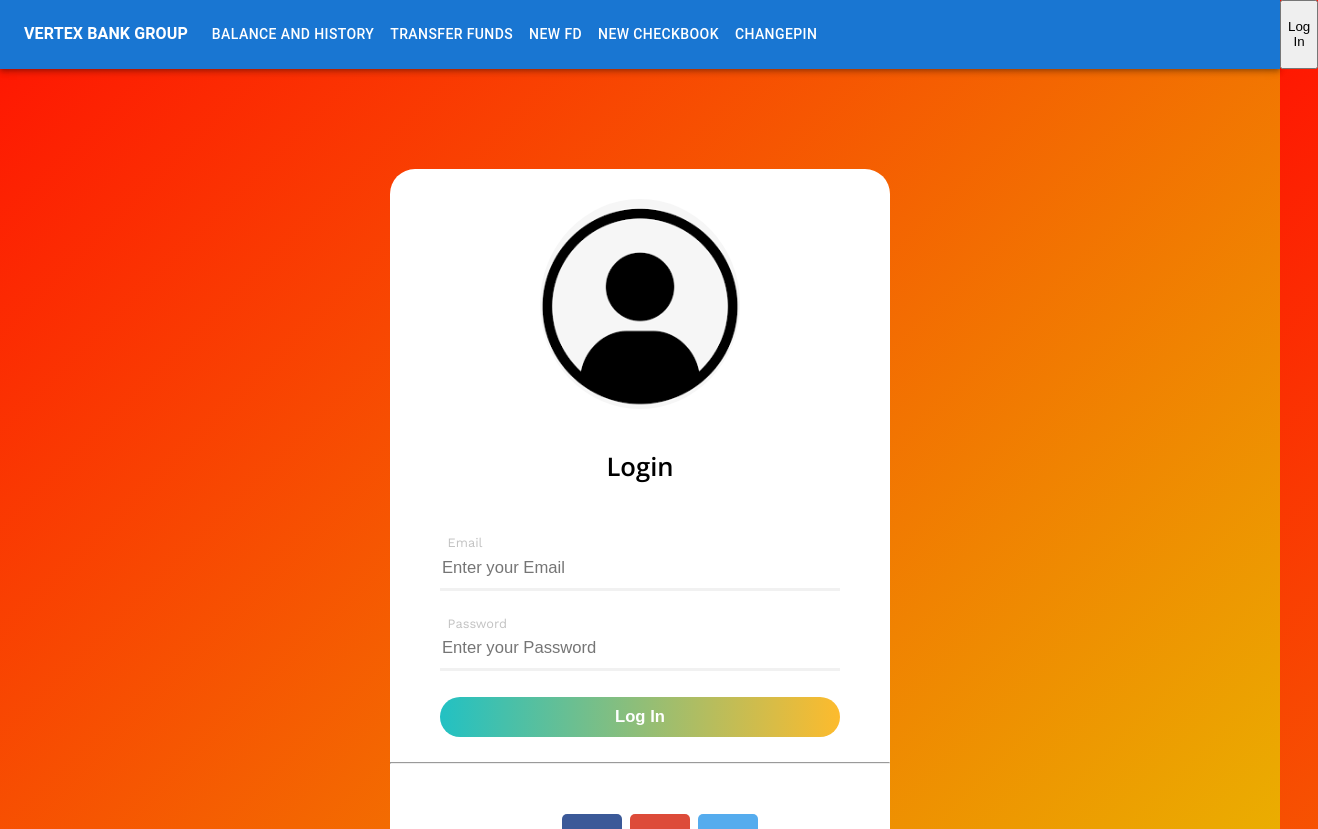
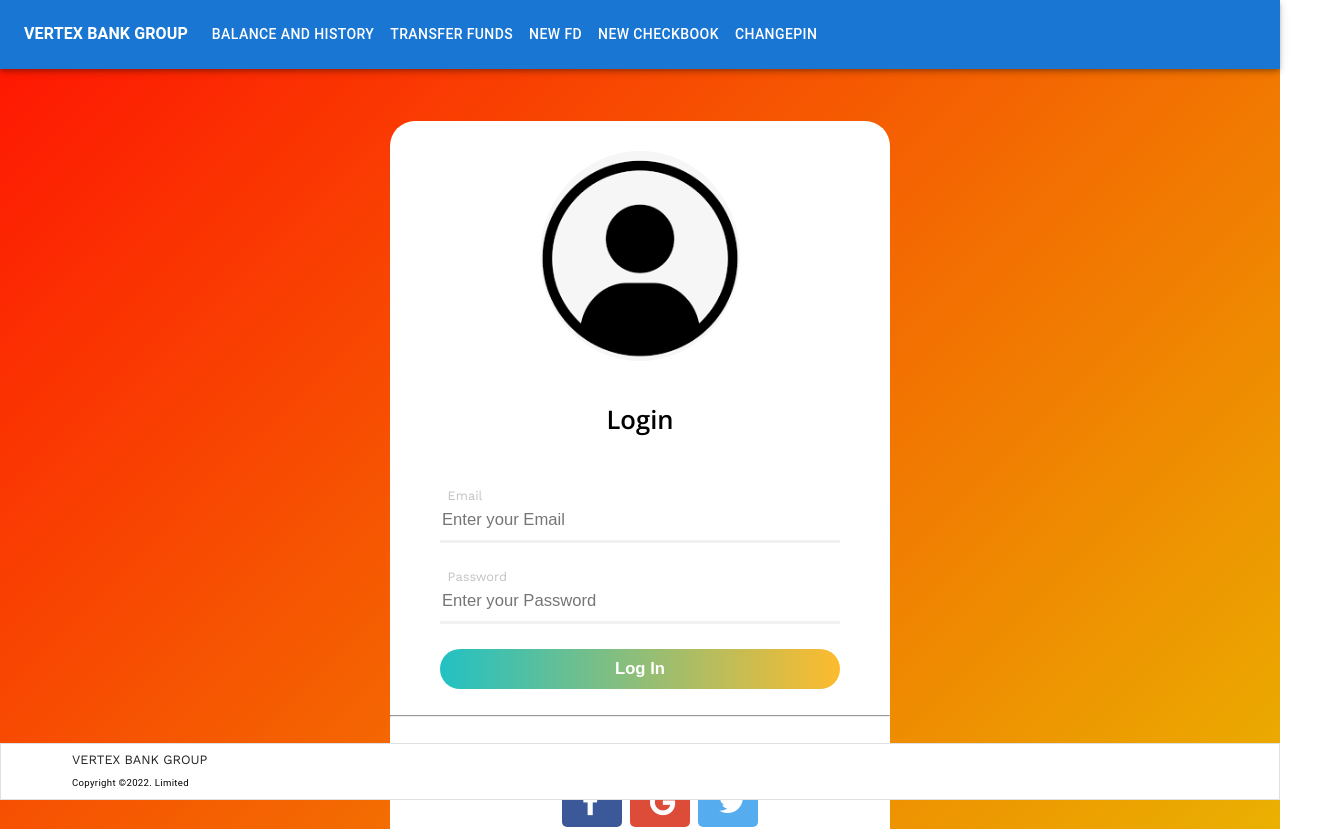
Before and after one commit to madalatrivedh20/Online-Banking-Capstone, a React (Create React App) app: page /login in a window 1280 px wide. Shown: the top 829 px of the page, 1318 px wide, since content can reach past the window. Built offline with nearby package versions, Linux system fonts and the light colour scheme; data requests are answered from the project's data file.

Commit message:
added footer

```diff
--- a/package.json
+++ b/package.json
@@ -14,6 +14,7 @@
     "firebase": "^9.13.0",
     "localforage": "^1.10.0",
     "match-sorter": "^6.3.1",
+    "mui-image": "^1.0.7",
     "react": "^18.2.0",
     "react-dom": "^18.2.0",
     "react-router-dom": "^6.4.3",
--- a/src/App.js
+++ b/src/App.js
@@ -11,6 +11,7 @@ import Navbar from './components/Navbar';
 import NewFD from './components/NewFD';
 import RequestChequebook from './components/RequestChequebook';
 import TransferFunds from './components/TransferFunds';
+import Footer from './components/Footer'
 import { useState, useEffect } from 'react';
 
 
@@ -82,6 +83,7 @@ function App() {
             </PrivateRoute>
           } />
         </Routes>
+        <Footer />
       </Router>
     </>
   );
--- /dev/null
+++ b/src/components/Footer.js
@@ -0,0 +1,45 @@
+import { Container, Box } from "@mui/system";
+import { Typography, Paper } from "@mui/material";
+import Image from "mui-image";
+
+const Footer = () => {
+    return (
+        <div>
+            <Paper sx={{
+                // marginTop: 'calc(10% + 60px)',
+                width: '100%',
+                position: 'fixed',
+                bottom: 0,
+                width: '100%'
+            }} component="footer" square variant="outlined">
+                <Container maxWidth="lg">
+                    <Box
+                        sx={{
+                            flexGrow: 1,
+                            justifyContent: "left",
+                            display: "flex",
+                            m: 1
+                        }}
+                    >
+                        VERTEX BANK GROUP
+                    </Box>
+
+                    <Box
+                        sx={{
+                            flexGrow: 1,
+                            justifyContent: "left",
+                            display: "flex",
+                            m: 1
+                        }}
+                    >
+                        <Typography variant="caption" color="initial">
+                            Copyright ©2022. Limited
+                        </Typography>
+                    </Box>
+                </Container>
+            </Paper>
+        </div>
+    )
+}
+
+export default Footer;
--- a/src/components/Navbar.js
+++ b/src/components/Navbar.js
@@ -12,7 +12,7 @@ const Navbar = () => {
   return (
     <div style={{ display: 'flex', flexDirection: 'row', zIndex: '2000' }}>
 
-      <AppBar position="static">
+      <AppBar position="fixed">
         <Container maxWidth="xl">
           <Toolbar disableGutters>
             <Typography
```
Also changed, not shown: 1 other file (tests, documents, lock files or other folders).
